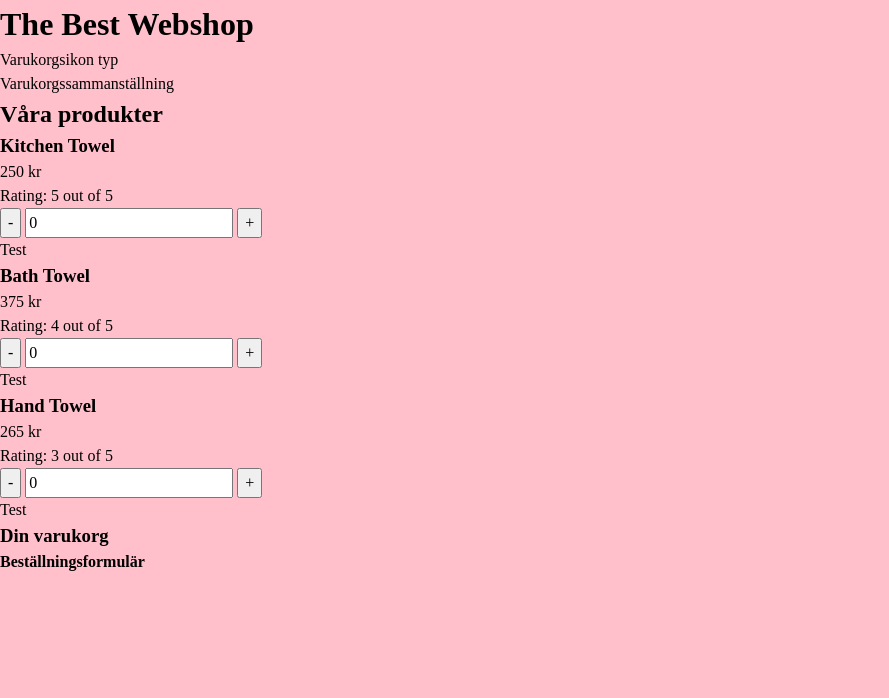
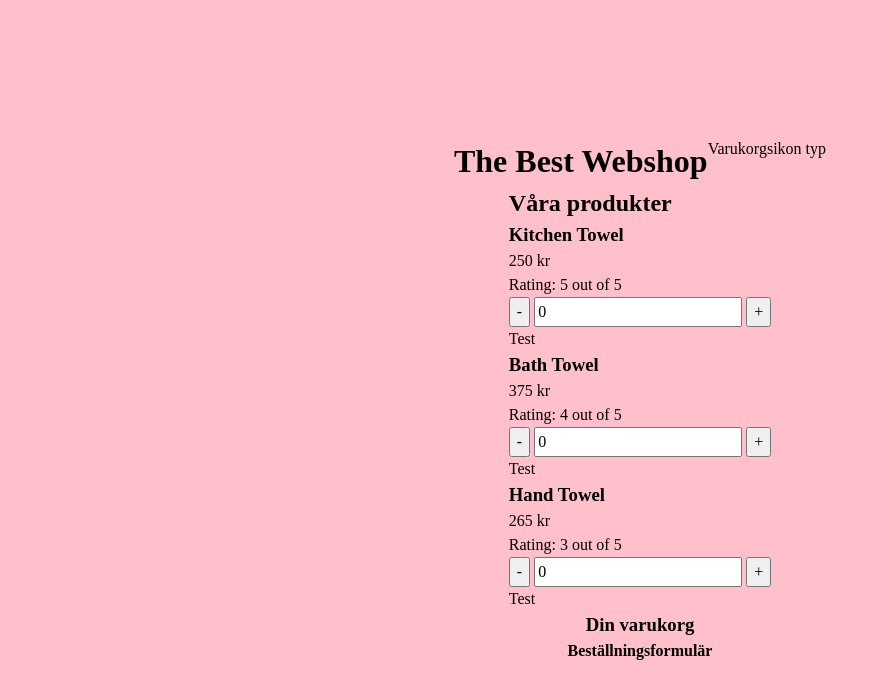
Before and after one commit to fridanordenlow/project-everyday-textile-webshop, a website: page index.html in a window 1280 px wide. Shown: the whole page, without its empty margins (0-889 px from the left). Drawn offline with Linux system fonts and the light colour scheme.

Commit message:
:lipstick: added minimum basic styling

```diff
--- a/css/_base.scss
+++ b/css/_base.scss
@@ -1,3 +1,16 @@
 body {
   background-color: pink;
+  height: 100%;
 }
+
+main {
+  display: flex; /* Aktiverar Flexbox */
+  flex-direction: column; /* Låter elementen staplas i kolumner */
+  justify-content: center; /* Centrerar vertikalt */
+  align-items: center; /* Centrerar horisontellt */
+  height: 100vh; /* Gör main lika hög som viewporten */
+}
+
+header {
+  display: flex;
+}
--- a/index.html
+++ b/index.html
@@ -11,11 +11,6 @@
       <header>
         <h1>The Best Webshop</h1>
         <div>Varukorgsikon typ</div>
-        <p>
-          Varukorgssammanställning
-          <!-- Här kommer en lista med produkterna kunden valt -->
-          <!-- Behöver man den här på två ställen? -->
-        </p>
       </header>
       <section>
         <h2>Våra produkter</h2>
```
Also changed, not shown: css/style.css, 1 other file.
